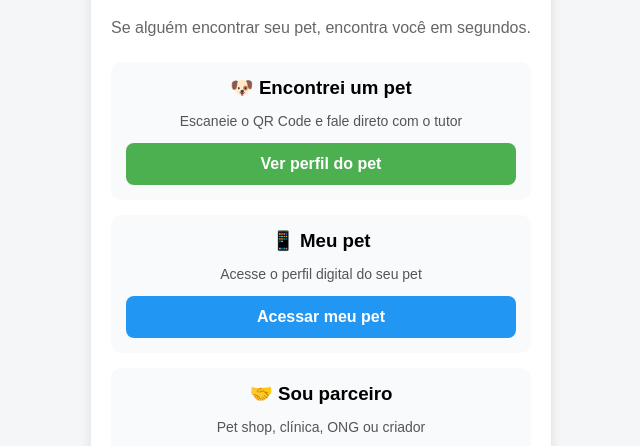
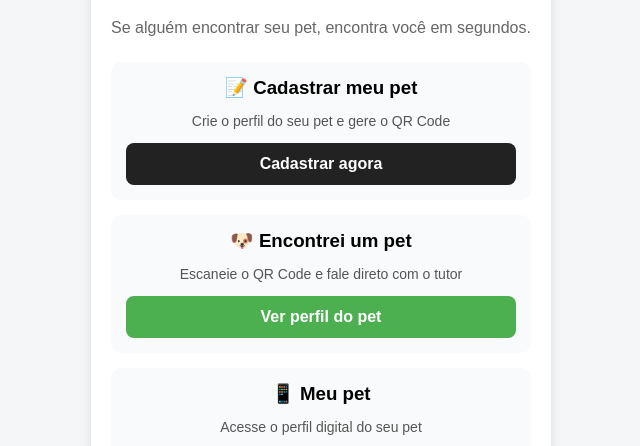
Before and after one commit to Jvladimirweb/PetAlive, a plain HTML site: page index.html in a window 1280 px wide. Shown: the part 331-777 px from the top of the page, without its empty margins (319-959 px from the left). Drawn offline with Linux system fonts and the light colour scheme.

Commit message:
Add pet registration section to index.html
Added a registration section for pets with a button to create a profile.

```diff
--- a/index.html
+++ b/index.html
@@ -75,7 +75,11 @@
     }
 
     img {
-  width: 80%;
+      width: 80%;
+    }
+
+    a.register {
+      background: #222; /* preto */
     }
   </style>
 </head>
@@ -86,6 +90,14 @@
     <p class="subtitle">
         Se alguém encontrar seu pet, encontra você em segundos.
     </p>
+
+    <div class="card">
+      <h3>📝 Cadastrar meu pet</h3>
+      <p>Crie o perfil do seu pet e gere o QR Code</p>
+      <a class="button register" href="cadPet.html">
+        Cadastrar agora
+      </a>
+    </div>
 
     <div class="card">
       <h3>🐶 Encontrei um pet</h3>
```
